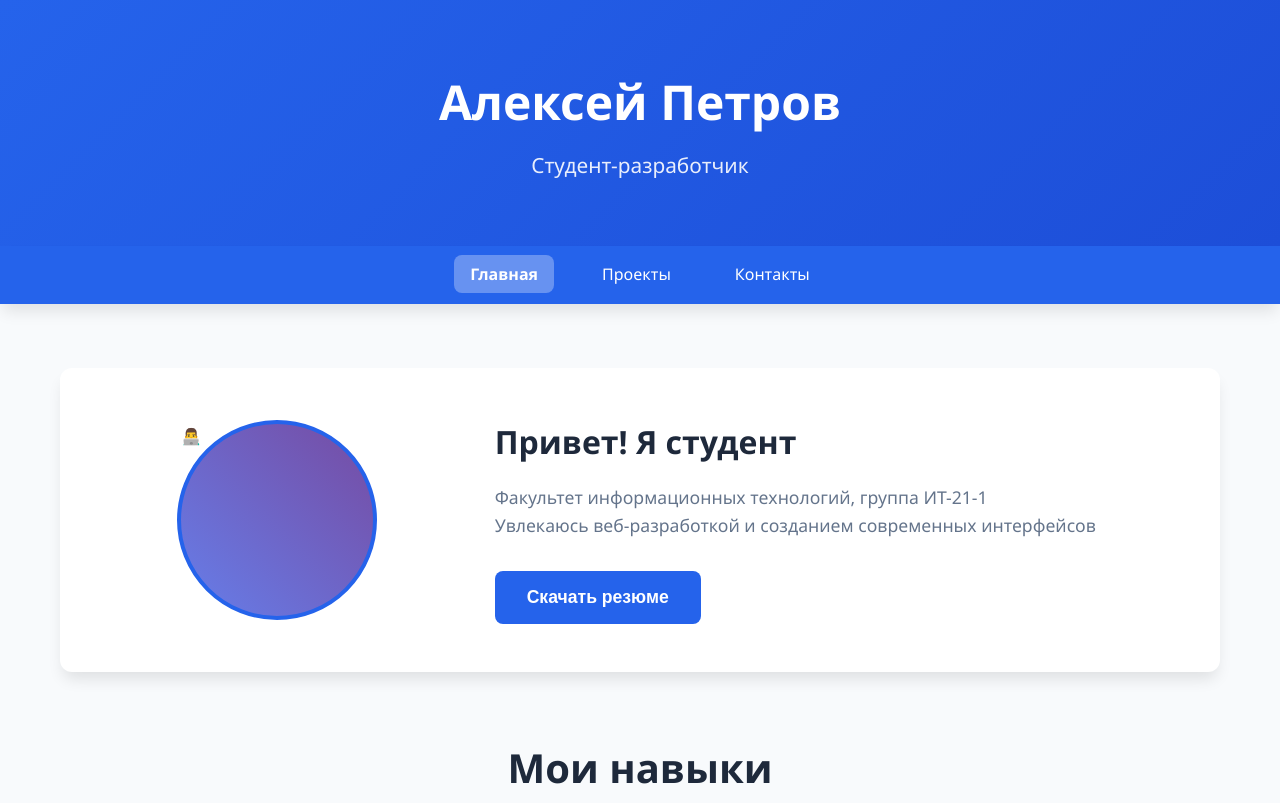
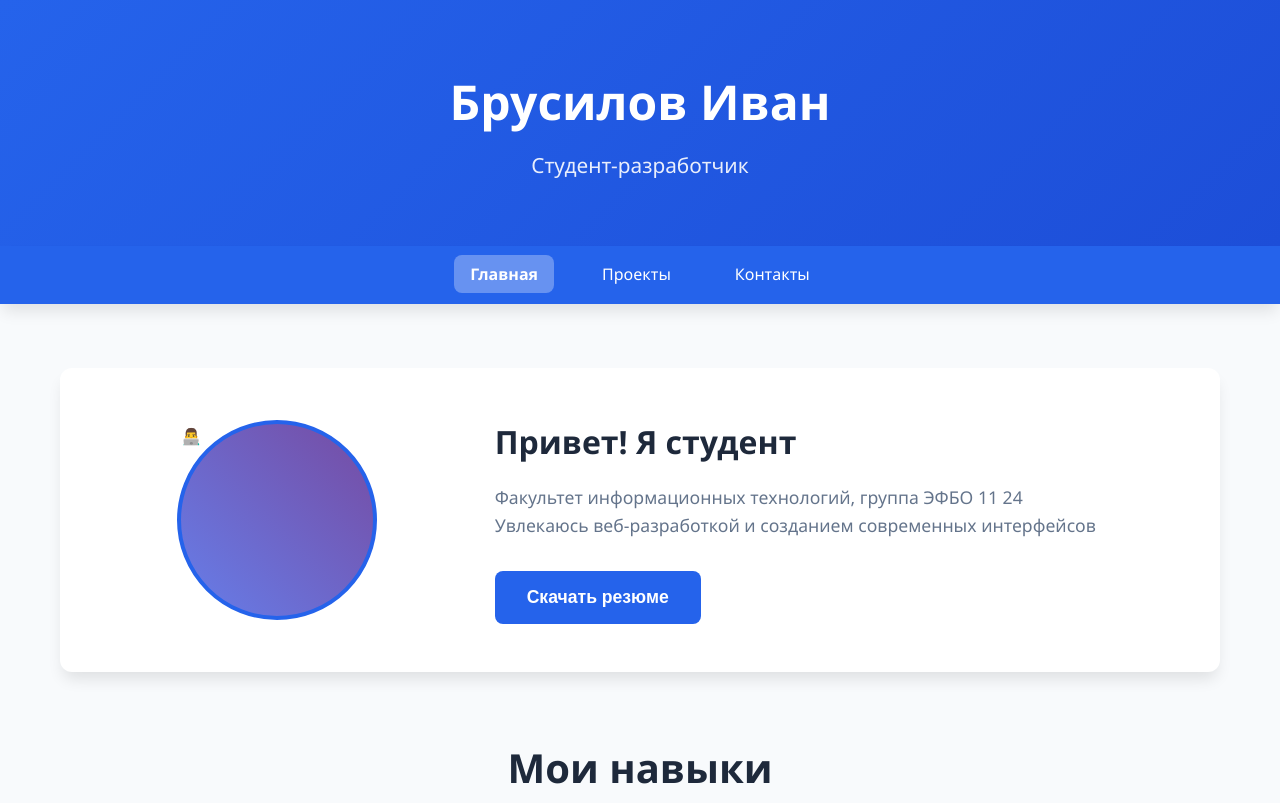
Before and after one commit to bxrechka32/adaptive-grid, a plain HTML site: page index.html in a window 1280 px wide. Shown: the top 803 px of the page. Drawn offline with Linux system fonts and the light colour scheme.

Commit message:
Update index.html

```diff
--- a/index.html
+++ b/index.html
@@ -378,7 +378,7 @@
         <!-- Header -->
         <header class="header" role="banner">
             <div class="container">
-                <h1 class="header__title">Алексей Петров</h1>
+                <h1 class="header__title">Брусилов Иван</h1>
                 <p class="header__subtitle">Студент-разработчик</p>
             </div>
         </header>
@@ -411,7 +411,7 @@
                     <div class="hero__info">
                         <h2 id="hero-title" class="hero__greeting">Привет! Я студент</h2>
                         <p class="hero__description">
-                            Факультет информационных технологий, группа ИТ-21-1<br>
+                            Факультет информационных технологий, группа ЭФБО 11 24<br>
                             Увлекаюсь веб-разработкой и созданием современных интерфейсов
                         </p>
                         <button class="button" onclick="downloadResume()" aria-label="Скачать резюме в формате PDF">
```
